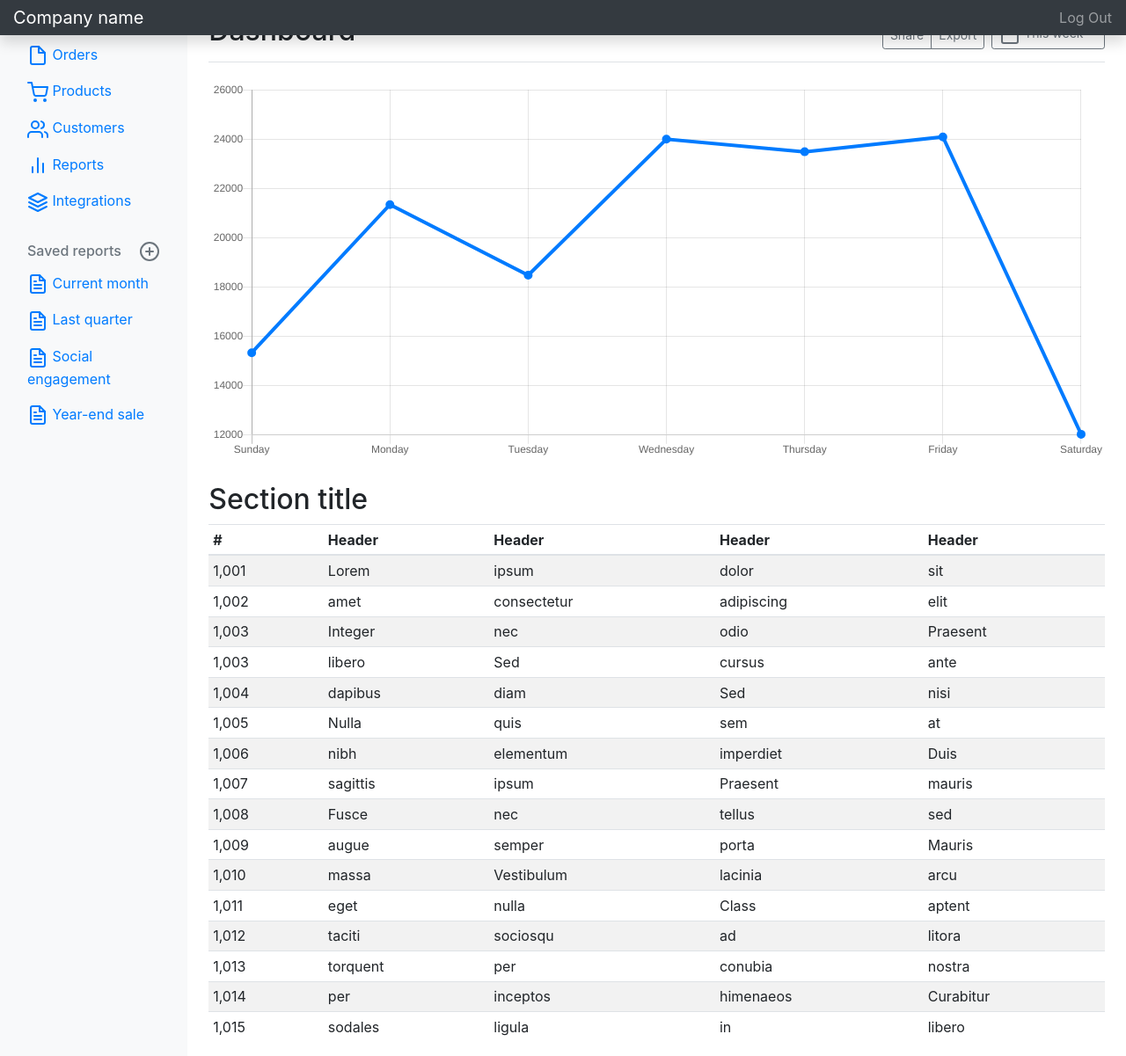
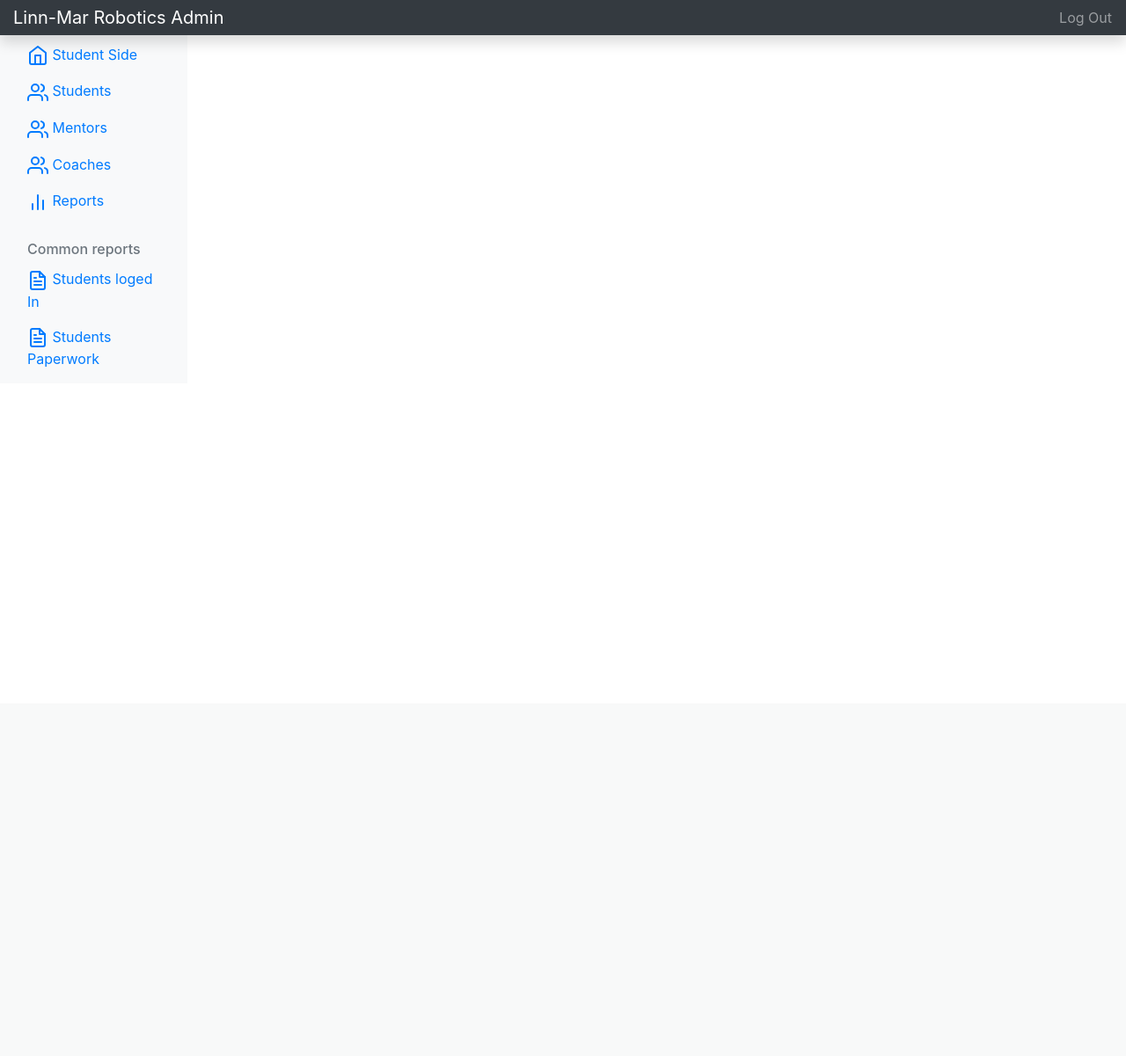
Before and after one commit to MatthewBehnke/lmrapp, a PHP site: page /admin/index.php in a window 1280 px wide. Shown: the whole page at 88% size. After the commit the page ends 418 px from the top, so only its background shows below. Run offline with PHP 8.4, Linux system fonts and the light colour scheme; the visitor is signed in with stand-in values (Sample User, id 1); some libraries are stand-ins or nearby versions.

Commit message:
working on admin pages

```diff
--- a/admin/index.php
+++ b/admin/index.php
@@ -32,7 +32,7 @@ if(!isset($_SESSION['userid']) || empty($_SESSION['userid'])){
 
   <body>
     <nav class="navbar navbar-dark fixed-top bg-dark flex-md-nowrap p-0 shadow">
-      <a class="navbar-brand col-sm-3 col-md-2 mr-0" href="#">Company name</a>
+      <a class="navbar-brand col-sm-3 col-md-2 mr-0" href="#">Linn-Mar Robotics Admin</a>
       <!--<input class="form-control form-control-dark w-100" type="text" placeholder="Search" aria-label="Search"> -->
       <ul class="navbar-nav px-3">
         <li class="nav-item text-nowrap">
@@ -53,21 +53,27 @@ if(!isset($_SESSION['userid']) || empty($_SESSION['userid'])){
                 </a>
               </li>
               <li class="nav-item">
-                <a class="nav-link" href="#">
-                  <span data-feather="file"></span>
-                  Orders
-                </a>
-              </li>
-              <li class="nav-item">
-                <a class="nav-link" href="#">
-                  <span data-feather="shopping-cart"></span>
-                  Products
+                <a class="nav-link" href="../home.php">
+                  <span data-feather="home"></span>
+                  Student Side
                 </a>
               </li>
               <li class="nav-item">
                 <a class="nav-link" href="#">
                   <span data-feather="users"></span>
-                  Customers
+                  Students
+                </a>
+              </li>
+              <li class="nav-item">
+                <a class="nav-link" href="#">
+                  <span data-feather="users"></span>
+                  Mentors
+                </a>
+              </li>
+              <li class="nav-item">
+                <a class="nav-link" href="#">
+                  <span data-feather="users"></span>
+                  Coaches
                 </a>
               </li>
               <li class="nav-item">
@@ -76,65 +82,37 @@ if(!isset($_SESSION['userid']) || empty($_SESSION['userid'])){
                   Reports
                 </a>
               </li>
-              <li class="nav-item">
-                <a class="nav-link" href="#">
-                  <span data-feather="layers"></span>
-                  Integrations
-                </a>
-              </li>
             </ul>
 
             <h6 class="sidebar-heading d-flex justify-content-between align-items-center px-3 mt-4 mb-1 text-muted">
-              <span>Saved reports</span>
+              <span>Common reports</span>
               <a class="d-flex align-items-center text-muted" href="#">
-                <span data-feather="plus-circle"></span>
+                <!-- <span data-feather="plus-circle"></span> -->
               </a>
             </h6>
             <ul class="nav flex-column mb-2">
               <li class="nav-item">
                 <a class="nav-link" href="#">
                   <span data-feather="file-text"></span>
-                  Current month
+                  Students loged In
                 </a>
               </li>
               <li class="nav-item">
                 <a class="nav-link" href="#">
                   <span data-feather="file-text"></span>
-                  Last quarter
-                </a>
-              </li>
-              <li class="nav-item">
-                <a class="nav-link" href="#">
-                  <span data-feather="file-text"></span>
-                  Social engagement
-                </a>
-              </li>
-              <li class="nav-item">
-                <a class="nav-link" href="#">
-                  <span data-feather="file-text"></span>
-                  Year-end sale
+                  Students Paperwork
                 </a>
               </li>
             </ul>
           </div>
         </nav>
 
-        <main role="main" class="col-md-9 ml-sm-auto col-lg-10 px-4">
+        <!-- <main role="main" class="col-md-9 ml-sm-auto col-lg-10 px-4">
           <div class="d-flex justify-content-between flex-wrap flex-md-nowrap align-items-center pt-3 pb-2 mb-3 border-bottom">
             <h1 class="h2">Dashboard</h1>
             <div class="btn-toolbar mb-2 mb-md-0">
-              <div class="btn-group mr-2">
-                <button class="btn btn-sm btn-outline-secondary">Share</button>
-                <button class="btn btn-sm btn-outline-secondary">Export</button>
-              </div>
-              <button class="btn btn-sm btn-outline-secondary dropdown-toggle">
-                <span data-feather="calendar"></span>
-                This week
-              </button>
             </div>
           </div>
-
-          <canvas class="my-4 w-100" id="myChart" width="900" height="380"></canvas>
 
           <h2>Section title</h2>
           <div class="table-responsive">
@@ -264,7 +242,7 @@ if(!isset($_SESSION['userid']) || empty($_SESSION['userid'])){
               </tbody>
             </table>
           </div>
-        </main>
+        </main> -->
       </div>
     </div>
 
--- a/foot.php
+++ b/foot.php
@@ -6,4 +6,3 @@
 <script src="https://stackpath.bootstrapcdn.com/bootstrap/4.1.1/js/bootstrap.min.js" integrity="sha384-smHYKdLADwkXOn1EmN1qk/HfnUcbVRZyYmZ4qpPea6sjB/pTJ0euyQp0Mk8ck+5T" crossorigin="anonymous"></script>
 </body>
 </html>
-!
--- a/management.php
+++ b/management.php
@@ -7,7 +7,7 @@ session_start();
 if(!isset($_SESSION['userid']) || empty($_SESSION['userid'])){
     header("location: index.php");
     exit;
-} elseif($_SESSION['level'] <= 1){
+} elseif($_SESSION['level']  = 0){
   header("location: index.php");
     exit;
 }
--- a/scouting.php
+++ b/scouting.php
@@ -7,7 +7,7 @@ session_start();
 if(!isset($_SESSION['userid']) || empty($_SESSION['userid'])){
     header("location: index.php");
     exit;
-} elseif($_SESSION['level'] <= 1){
+} elseif($_SESSION['level']  = 0){
   header("location: index.php");
     exit;
 }
--- a/timeclock.php
+++ b/timeclock.php
@@ -7,7 +7,7 @@ session_start();
 if(!isset($_SESSION['userid']) || empty($_SESSION['userid'])){
     header("location: index.php");
     exit;
-} elseif($_SESSION['level'] <= 1){
+} elseif($_SESSION['level']  = 0){
   header("location: index.php");
     exit;
 }
```
